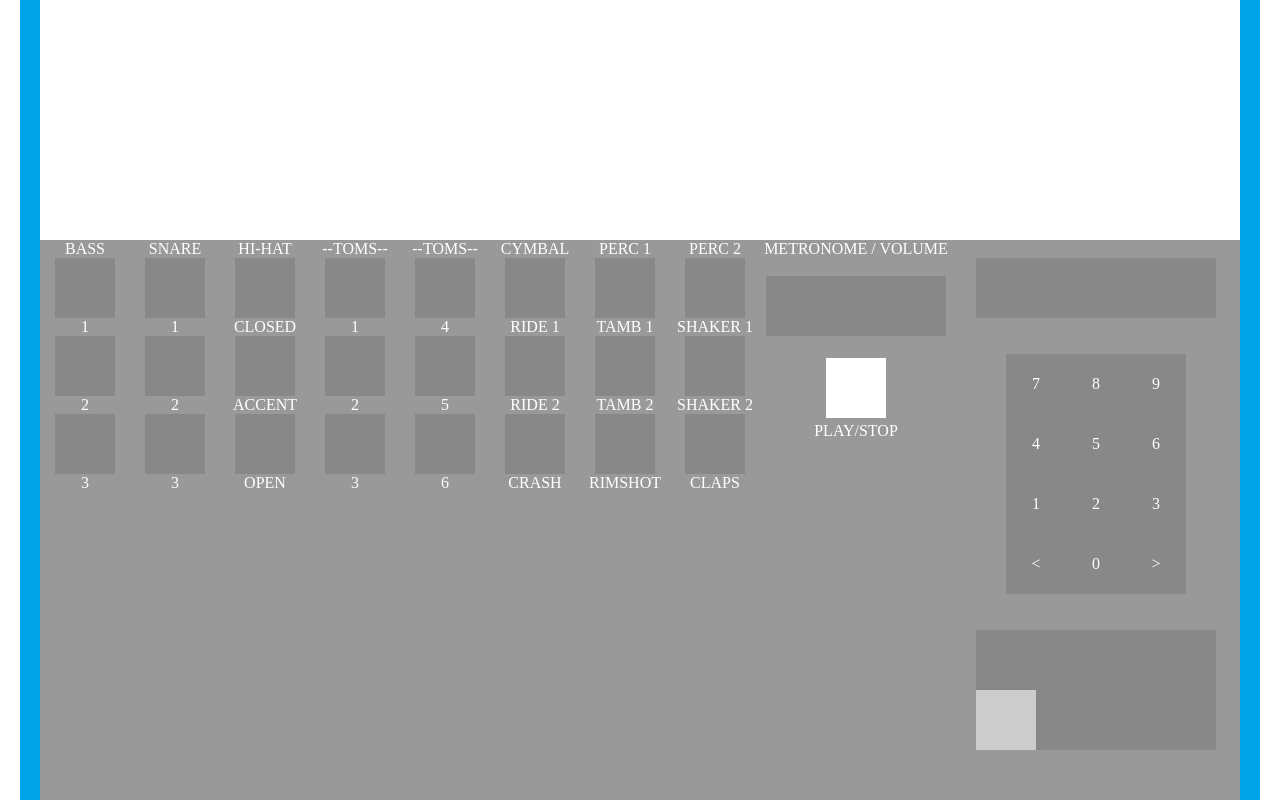
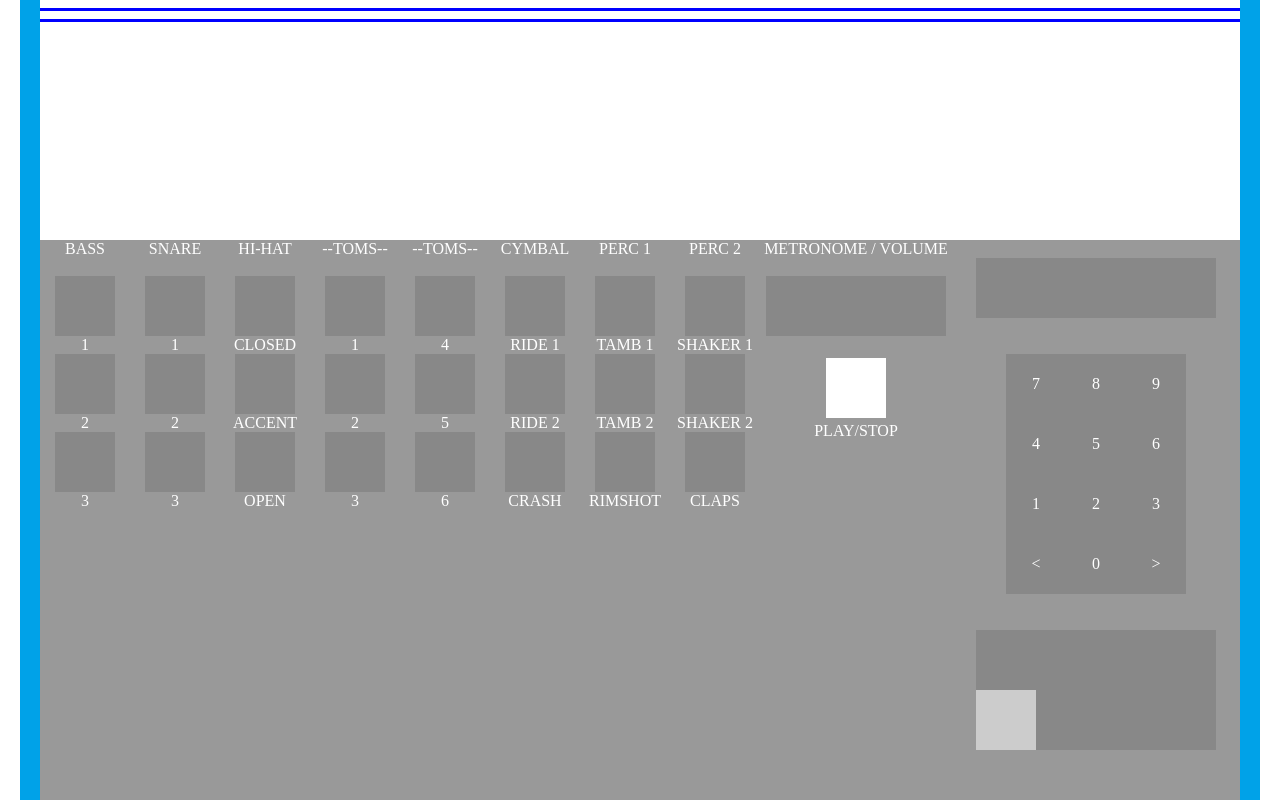
Before and after one commit to hardwaresoftwork/oberheim-dmx, a plain HTML site: page index.html in a window 1280 px wide. Drawn offline with Linux system fonts and the light colour scheme.

Commit message:
small changes

```diff
--- a/index.html
+++ b/index.html
@@ -37,6 +37,25 @@ body {
 
     margin: 0px;
     padding: 0px;
+}
+
+.twodiv .power div {
+    position:absolute;
+    top:0px;
+    background-color: #fff;
+    width: 1200px;;
+    height: 100%;
+
+    margin: 0px;
+    padding: 0px;
+}
+
+.twodiv .power div hr {
+    width: 100%;
+    background-color:blue;
+    height:3px;
+    border: 0px;
+
 }
 
 .twodiv .faders {
@@ -175,9 +194,9 @@ body {
 
 <body>
 
-<div class = "onediv"></div><div class = "twodiv"><div class = "power"></div><div class = "faders"><div class = "lines">
+<div class = "onediv"></div><div class = "twodiv"><div class = "power"><div><hr><hr></div></div><div class = "faders"><div class = "lines">
       <div class="line">
-        <div>BASS
+        <div>BASS<br/><br/>
             <div class="pushbutton"></div>
             1
             <div class="pushbutton"></div>
@@ -186,7 +205,7 @@ body {
             3
         </div>
       </div><div class="line">
-        <div>SNARE
+        <div>SNARE<br/><br/>
           <div class="pushbutton"></div>
           1
           <div class="pushbutton"></div>
@@ -195,7 +214,7 @@ body {
           3
       </div>
     </div><div class="line">
-        <div>HI-HAT
+        <div>HI-HAT<br/><br/>
           <div class="pushbutton"></div>
           CLOSED
           <div class="pushbutton"></div>
@@ -203,7 +222,7 @@ body {
           <div class="pushbutton"></div>
           OPEN
       </div></div><div class="line">
-        <div>--TOMS--
+        <div>--TOMS--<br/><br/>
           <div class="pushbutton"></div>
           1
           <div class="pushbutton"></div>
@@ -211,7 +230,7 @@ body {
           <div class="pushbutton"></div>
           3
       </div></div><div class="line">
-        <div>--TOMS--
+        <div>--TOMS--<br/><br/>
           <div class="pushbutton"></div>
           4
           <div class="pushbutton"></div>
@@ -219,7 +238,7 @@ body {
           <div class="pushbutton"></div>
           6
       </div></div><div class="line">
-        <div>CYMBAL
+        <div>CYMBAL<br/><br/>
           <div class="pushbutton"></div>
           RIDE 1
           <div class="pushbutton"></div>
@@ -227,7 +246,7 @@ body {
           <div class="pushbutton"></div>
           CRASH
       </div></div><div class="line">
-        <div>PERC 1
+        <div>PERC 1<br/><br/>
           <div class="pushbutton"></div>
           TAMB 1
           <div class="pushbutton"></div>
@@ -235,7 +254,7 @@ body {
           <div class="pushbutton"></div>
           RIMSHOT
       </div></div><div class="line">
-        <div>PERC 2
+        <div>PERC 2<br/><br/>
           <div class="pushbutton"></div>
           SHAKER 1
           <div class="pushbutton"></div>
```
